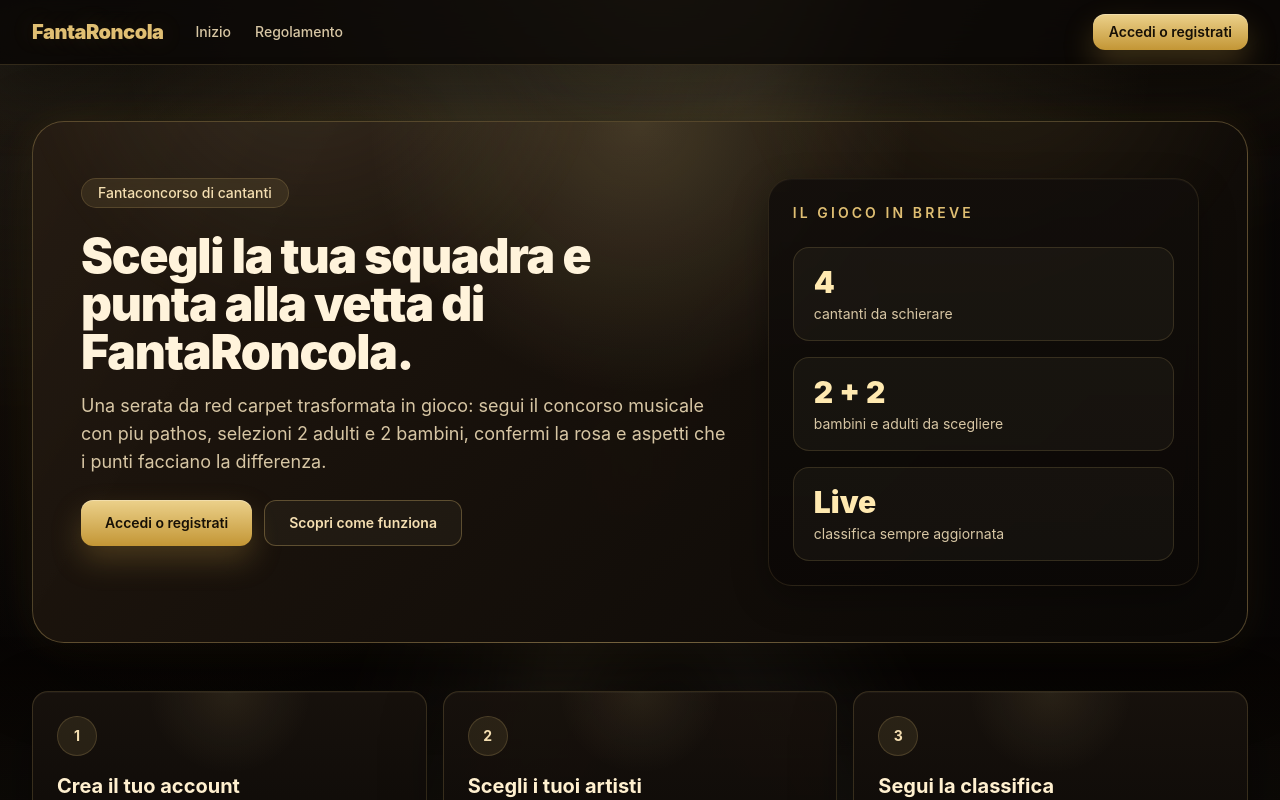
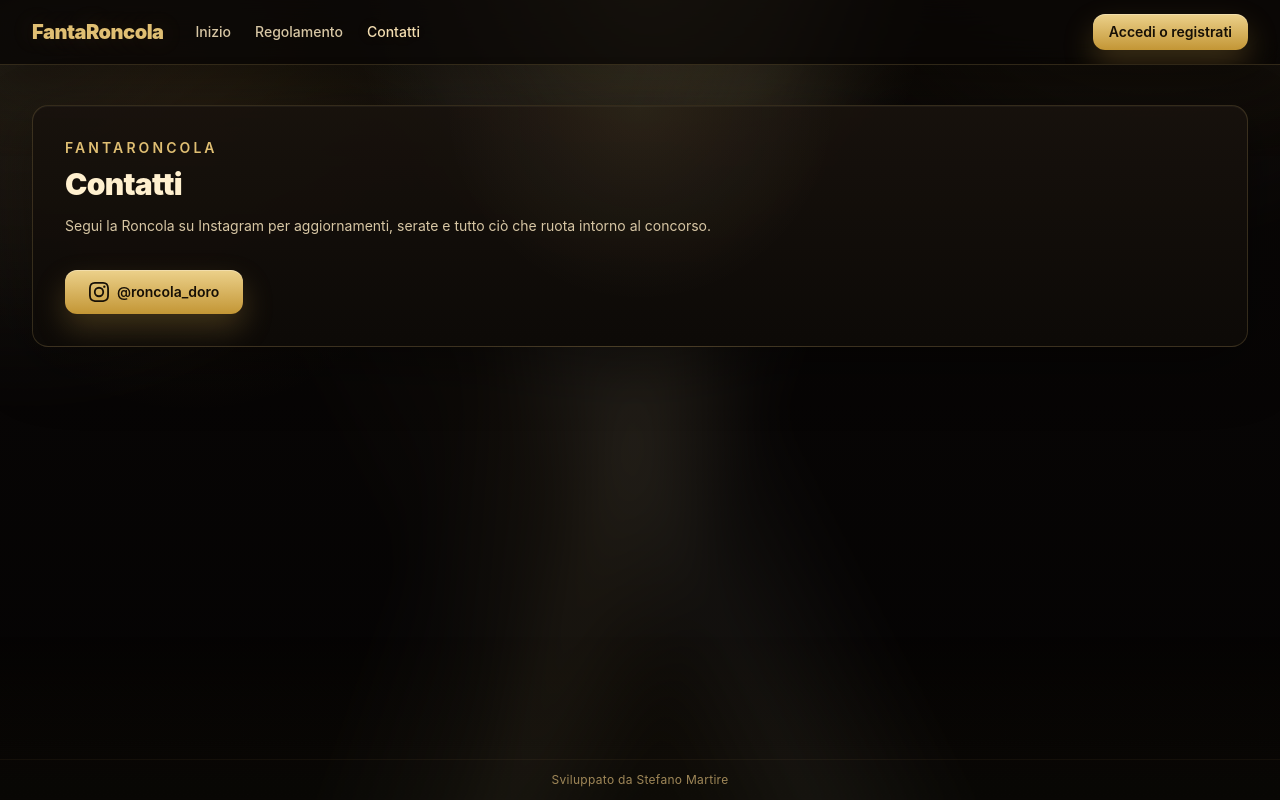
Before and after one commit to virtualmartire/fantaroncola, a Vue app in the folder frontend/: page /contatti in a window 1280 px wide. Shown: the top 800 px of the page. Built offline with nearby package versions, Linux system fonts and the light colour scheme; no server answers.

Commit message:
contatti

```diff
--- a/frontend/src/App.vue
+++ b/frontend/src/App.vue
@@ -46,6 +46,9 @@
               </RouterLink>
               <RouterLink to="/regolamento" class="nav-link text-sm font-medium transition">
                 Regolamento
+              </RouterLink>
+              <RouterLink to="/contatti" class="nav-link text-sm font-medium transition">
+                Contatti
               </RouterLink>
               <RouterLink
                 v-if="authStore.isAuthenticated"
@@ -157,6 +160,13 @@
               Regolamento
             </RouterLink>
             <RouterLink
+              to="/contatti"
+              class="nav-link rounded-xl px-3 py-2 text-sm font-medium transition"
+              @click="closeMobileMenu"
+            >
+              Contatti
+            </RouterLink>
+            <RouterLink
               v-if="authStore.isAuthenticated"
               to="/team"
               class="nav-link rounded-xl px-3 py-2 text-sm font-medium transition"
--- a/frontend/src/router/index.js
+++ b/frontend/src/router/index.js
@@ -15,6 +15,11 @@
       path: '/regolamento',
       name: 'regolamento',
       component: () => import('../views/RegolamentoView.vue'),
+    },
+    {
+      path: '/contatti',
+      name: 'contatti',
+      component: () => import('../views/ContattiView.vue'),
     },
     {
       path: '/accedi',
--- /dev/null
+++ b/frontend/src/views/ContattiView.vue
@@ -0,0 +1,33 @@
+<script setup>
+const instagramUrl =
+  'https://www.instagram.com/roncola_doro?igsh=MTUwNGZxZzY5MzEyNw=='
+</script>
+
+<template>
+  <div class="space-y-8 py-2 sm:py-4">
+    <div class="surface-card rounded-2xl px-5 py-6 sm:px-8 sm:py-8">
+      <p class="gold-kicker text-sm font-semibold uppercase">FantaRoncola</p>
+      <h1 class="mt-2 text-2xl font-black tracking-tight text-[#fff0cf] sm:text-3xl">
+        Contatti
+      </h1>
+      <p class="gold-copy mt-3 max-w-3xl text-sm leading-6">
+        Segui la Roncola su Instagram per aggiornamenti, serate e tutto ciò che ruota intorno al concorso.
+      </p>
+      <div class="mt-8">
+        <a
+          :href="instagramUrl"
+          class="gold-button inline-flex items-center justify-center gap-2 rounded-xl px-6 py-3 text-sm font-semibold transition"
+          target="_blank"
+          rel="noopener noreferrer"
+        >
+          <svg class="h-5 w-5 shrink-0" viewBox="0 0 24 24" fill="currentColor" aria-hidden="true">
+            <path
+              d="M12 2.163c3.204 0 3.584.012 4.85.07 3.252.148 4.771 1.691 4.919 4.919.058 1.265.069 1.645.069 4.849 0 3.205-.012 3.584-.069 4.849-.149 3.225-1.664 4.771-4.919 4.919-1.266.058-1.644.07-4.85.07-3.204 0-3.584-.012-4.849-.07-3.26-.149-4.771-1.699-4.919-4.92-.058-1.265-.07-1.644-.07-4.849 0-3.204.013-3.583.07-4.849.149-3.227 1.664-4.771 4.919-4.919 1.266-.057 1.645-.069 4.849-.069zM12 0C8.741 0 8.333.014 7.053.072 2.695.272.273 2.69.073 7.052.014 8.333 0 8.741 0 12c0 3.259.014 3.668.072 4.948.2 4.358 2.618 6.78 6.98 6.98C8.333 23.986 8.741 24 12 24c3.259 0 3.668-.014 4.948-.072 4.354-.2 6.782-2.618 6.979-6.98.059-1.28.073-1.689.073-4.948 0-3.259-.014-3.667-.072-4.947-.196-4.354-2.617-6.78-6.979-6.98C15.668.014 15.259 0 12 0zm0 5.838a6.162 6.162 0 100 12.324 6.162 6.162 0 000-12.324zM12 16a4 4 0 110-8 4 4 0 010 8zm6.406-11.845a1.44 1.44 0 100 2.881 1.44 1.44 0 000-2.881z"
+            />
+          </svg>
+          @roncola_doro
+        </a>
+      </div>
+    </div>
+  </div>
+</template>
```
